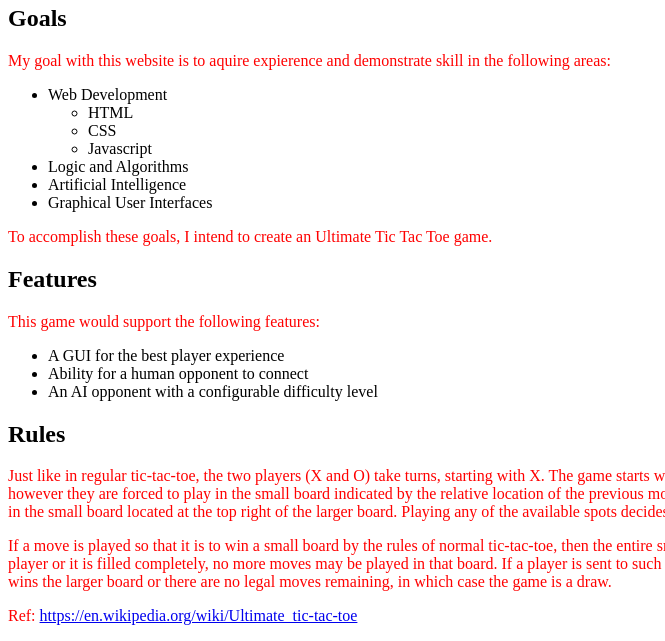
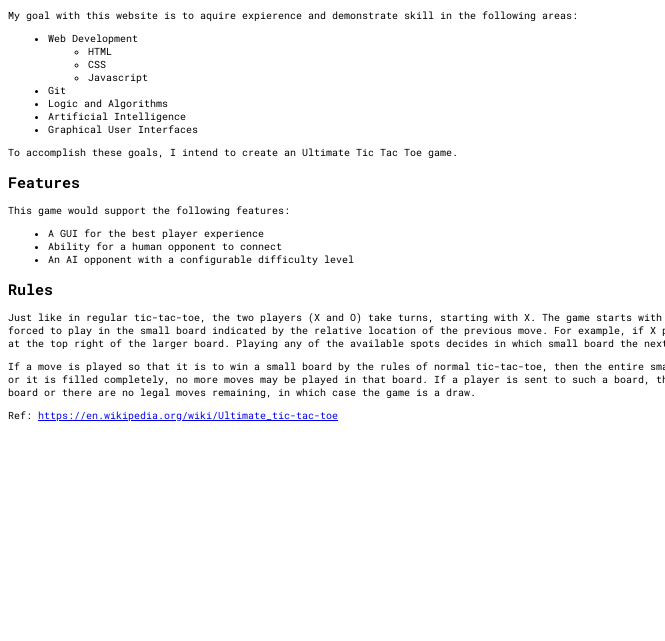
Before and after one commit to djschroeder/WebProjects, a plain HTML site: page index.html in a window 1280 px wide. Shown: the part 487-1128 px from the top of the page, without its empty margins (0-665 px from the left). After the commit the page ends 919 px from the top, so only its background shows below. Drawn offline with Linux system fonts and the light colour scheme.

Commit message:
Modified font style

```diff
--- a/index.html
+++ b/index.html
@@ -5,7 +5,9 @@
         <meta name="viewport" content="width=device-width" />
         <link href="styles/style.css" rel="stylesheet" />
         <title>My Project</title>
-    </head>
+        <style>
+            @import url('https://fonts.googleapis.com/css2?family=Roboto+Mono:ital,wght@0,100;0,200;0,300;0,400;0,500;0,600;0,700;1,100;1,200;1,300;1,400;1,500;1,600;1,700&display=swap');
+        </style>
     <body>
         <img src="images/uttt-preview.png" alt="ultimate tic-tac-toe preview" height="400px" />
         <h1>Welcome to my first website!</h1>
@@ -18,6 +20,7 @@
                     <li>CSS</li>
                     <li>Javascript</li>
                 </ul>
+                <li>Git</li>
             <li>Logic and Algorithms</li>
             <li>Artificial Intelligence</li>
             <li>Graphical User Interfaces</li>
--- a/styles/style.css
+++ b/styles/style.css
@@ -1,8 +1,9 @@
-p {
-    color:red;
+a:hover {
+    color: white;
+    background-color: blue;
 }
 
-a:hover {
-    color: red;
-    background-color: blue;
+html {
+    font-family: 'Roboto Mono', monospace;
+    font-size: 10px;
 }
```
